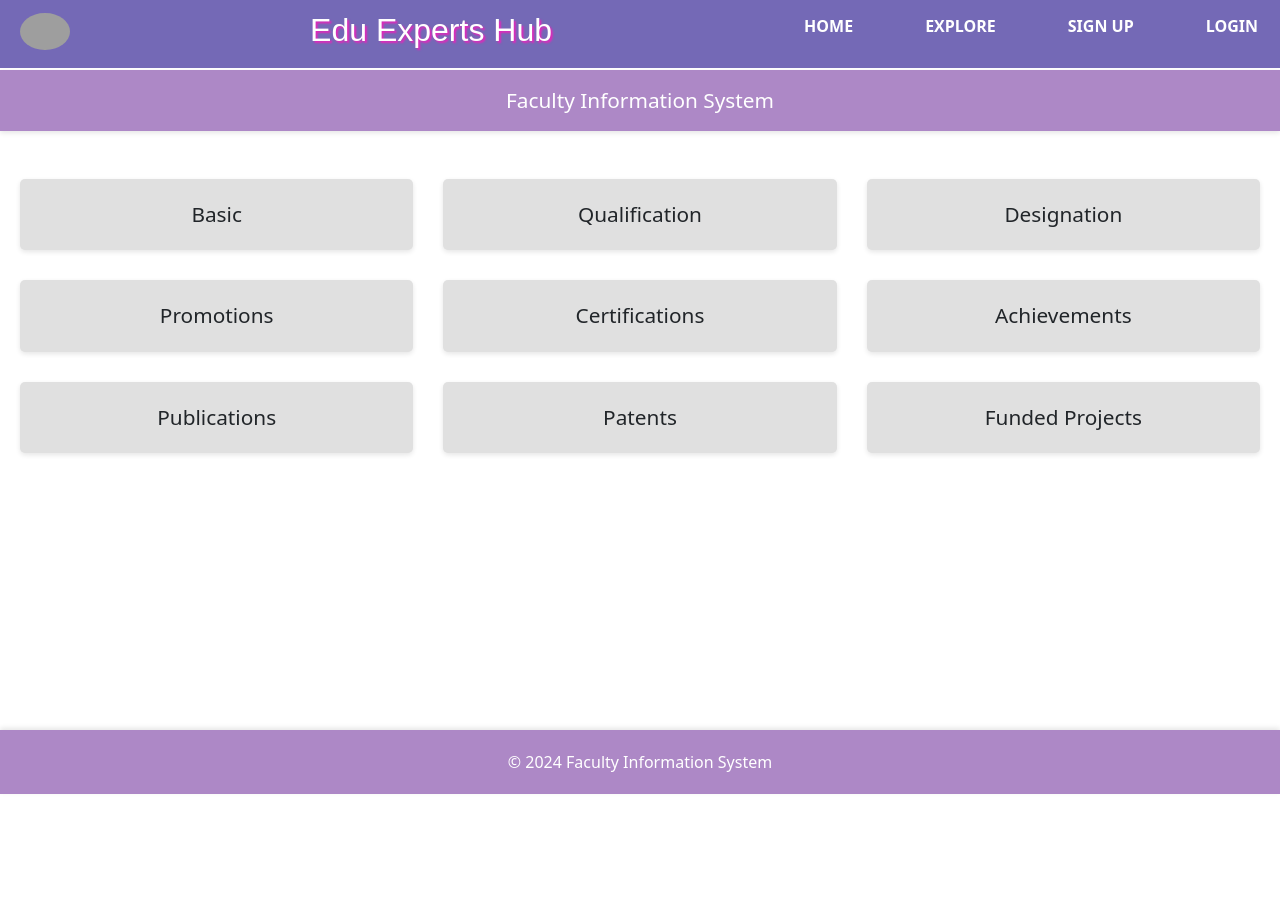
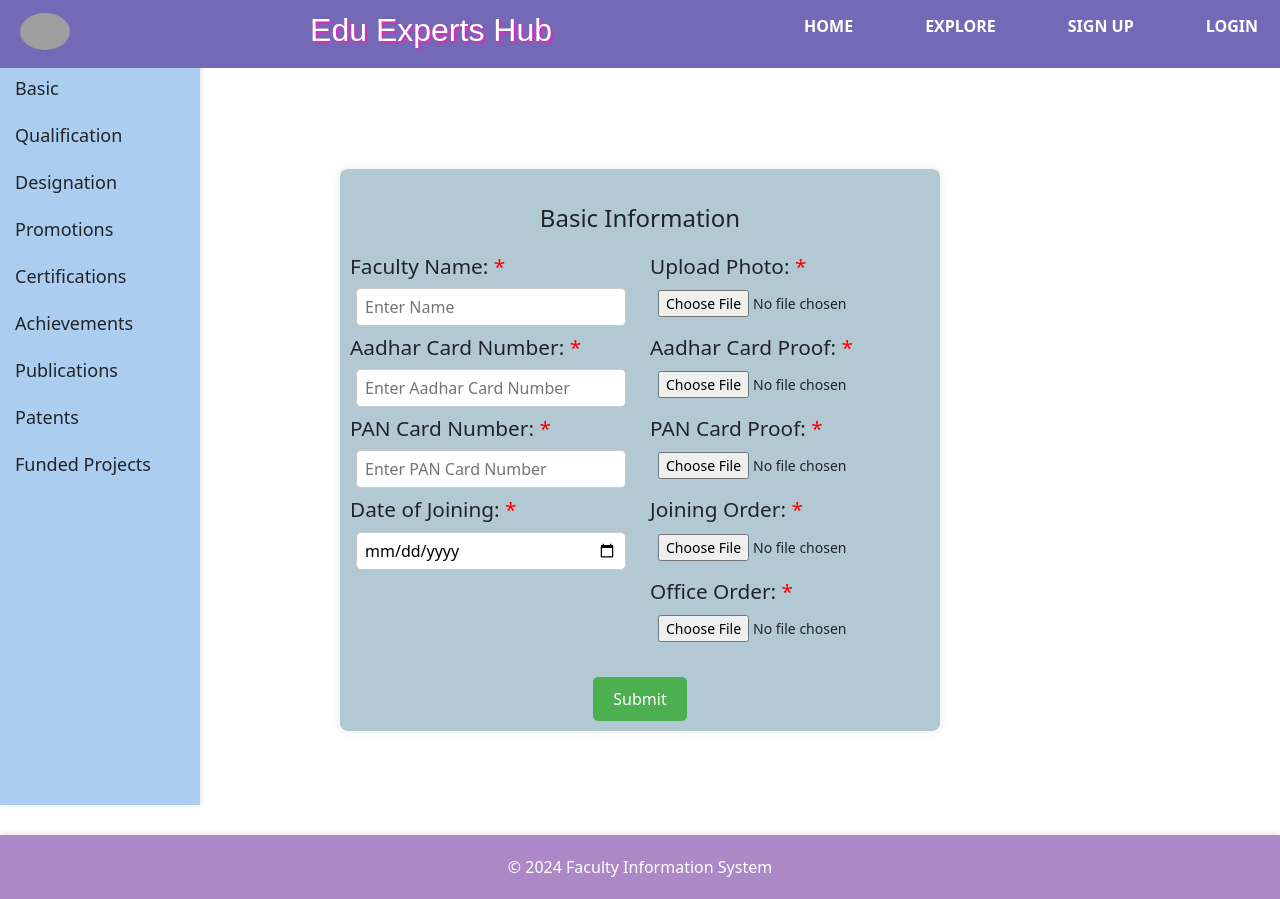
Before and after one commit to shravani2905/EduExpertsHub, a React (Create React App) app in the folder fieldproject/: page /user-dashboard in a window 1280 px wide. Before the commit the page ends 800 px from the top, so only its background shows below. Built offline with nearby package versions, Linux system fonts and the light colour scheme; grey boxes are pictures that could not be loaded; a web font is replaced by a local one.

Commit message:
sidebar added

```diff
--- a/fieldproject/src/Components/Achievements/Achievements.css
+++ b/fieldproject/src/Components/Achievements/Achievements.css
@@ -10,7 +10,7 @@
 }
 
 .achievements-form-container-custom {
-  margin-top: 100px;
+  margin-top: 70px;
 }
 
 .h2-custom {
--- a/fieldproject/src/Components/Basic/Basic.css
+++ b/fieldproject/src/Components/Basic/Basic.css
@@ -1,10 +1,10 @@
 .basic-form-container {
-  padding: 20px;
+  padding: 10px;
   background-color: #b2c9d4;
   border-radius: 8px;
   box-shadow: 0 0 10px rgba(0, 0, 0, 0.1);
   width: 600px;
-  margin: 60px auto; /* Centering horizontally and adding top margin */
+  margin: 10px auto; /* Centering horizontally and adding top margin */
   text-align: center;
   display: flex;
   flex-direction: column;
@@ -81,5 +81,5 @@
   justify-content: center;
   align-items: center;
   min-height: 100vh;
-  padding-top: 70px; /* Adjust this value based on the height of your navbar */
+  padding-top: 50px; /* Adjust this value based on the height of your navbar */
 }
--- a/fieldproject/src/Components/Footer/Footer.css
+++ b/fieldproject/src/Components/Footer/Footer.css
@@ -3,7 +3,6 @@
   background-color:#AD88C6;
   color: white;
   padding: 20px;
-  margin-top: 10px;
   text-align: center;
   box-shadow: 0 -2px 5px rgba(0,0,0,0.1);
 }
--- a/fieldproject/src/Components/Fundedprojects/Fundedproject.css
+++ b/fieldproject/src/Components/Fundedprojects/Fundedproject.css
@@ -1,3 +1,4 @@
 .fundedprojects{
     margin-top: 100px;
+    text-align: center;
 }
--- a/fieldproject/src/Components/Patents/Patents.css
+++ b/fieldproject/src/Components/Patents/Patents.css
@@ -1,3 +1,4 @@
 .patentsheading{
     margin-top: 100px;
+    text-align: center;
 }
--- a/fieldproject/src/Components/Publications/Publications.css
+++ b/fieldproject/src/Components/Publications/Publications.css
@@ -1,3 +1,4 @@
 .publicationshead{
     margin-top: 100px;
+    text-align: center;
 }
--- a/fieldproject/src/Components/Userdashboard/Userdashboard.css
+++ b/fieldproject/src/Components/Userdashboard/Userdashboard.css
@@ -1,49 +1,57 @@
-/* Remove the blue color and underline for the links */
-.grid-item a {
-  color: inherit; /* Inherits the color from the parent */
-  text-decoration: none; /* Removes the underline */
-}
-
-
-
+/* Main container for the dashboard */
 .main {
   display: flex;
   flex-direction: column;
-  padding-top: 70px; /* Adjust this value based on the height of your navbar */
+  padding-top: 5px; /* Adjust this value based on the height of your navbar */
 }
-
-.App-header {
-  background-color: #AD88C6;
-  color: white;
-  padding: 15px;
-  text-align: center;
-  font-size: 1.3rem;
-  box-shadow: 0 2px 5px rgba(0,0,0,0.1);
-  position: relative; /* Ensures it respects the space created by the padding */
-}
-
+/* Body styling to accommodate sidebar and content */
 .App-body {
   display: flex;
   flex-grow: 1;
   font-size: 1.3rem;
+  height: 100%;
 }
 
+/* Sidebar styling */
 .sidebar {
-  width: 250px;
-  padding: 20px;
+  width: 200px;
+  min-height: 750px;
+  position: fixed;
+  padding: 10px;
+  font-size: 0.7rem;
+  padding-top: 60px;
+  padding-left: 15px;
   box-shadow: 2px 0 5px rgba(0,0,0,0.1);
   display: flex;
   flex-direction: column;
   background-color: #abcdef;
   height: 100%;
+
 }
 
+/* Sidebar item styling */
+.sidebar-item {
+  margin: 10px 0;
+}
+
+.sidebar-item a {
+  color: inherit; /* Inherits the color from the parent */
+  text-decoration: none; /* Removes the underline */
+  font-size: 18px;
+}
+
+.sidebar-item a:hover {
+  color: #007bff;
+}
+
+/* Main content area styling */
 .main-content {
   flex-grow: 1;
-  padding: 20px;
-  margin-top: 28px;
+  padding: 10px;
+  margin-top: 10px;
 }
 
+/* If you still need grid styles for other parts of the application, keep these. Otherwise, they can be removed */
 .grid-container {
   display: grid;
   grid-template-columns: repeat(3, 1fr);
@@ -57,3 +65,8 @@
   border-radius: 5px;
   box-shadow: 0 2px 5px rgba(0,0,0,0.1);
 }
+
+.grid-item a {
+  color: inherit; /* Inherits the color from the parent */
+  text-decoration: none; /* Removes the underline */
+}
--- a/fieldproject/src/Components/Userdashboard/Userdashboard.js
+++ b/fieldproject/src/Components/Userdashboard/Userdashboard.js
@@ -1,44 +1,42 @@
 import React from 'react';
-import { Link } from 'react-router-dom';
+import { Link, Outlet } from 'react-router-dom';
 import './Userdashboard.css';
 
 function Userdashboard() {
   return (
     <div className="main">
-      <header className="App-header">
-        Faculty Information System
-      </header>
       <div className="App-body">
-        <div className="main-content">
-          <div className="grid-container">
-            <div className="grid-item">
-              <Link to="/basic">Basic</Link>
+        <div className="sidebar">
+          <div className="sidebar-item">
+            <Link to="basic">Basic</Link>
           </div>
-            <div className="grid-item">
-              <Link to="/qualification">Qualification</Link>
+          <div className="sidebar-item">
+            <Link to="qualification">Qualification</Link>
           </div>
-            <div className="grid-item">
-              <Link to="/designation">Designation</Link>
+          <div className="sidebar-item">
+            <Link to="designation">Designation</Link>
           </div>
-            <div className="grid-item">
-              <Link to="/promotions">Promotions</Link>
+          <div className="sidebar-item">
+            <Link to="promotions">Promotions</Link>
           </div>
-            <div className="grid-item">
-              <Link to="/certifications">Certifications</Link>
+          <div className="sidebar-item">
+            <Link to="certifications">Certifications</Link>
           </div>
-            <div className="grid-item">
-              <Link to="/achievements">Achievements</Link>
+          <div className="sidebar-item">
+            <Link to="achievements">Achievements</Link>
           </div>
-            <div className="grid-item">
-              <Link to="/publications">Publications</Link>
+          <div className="sidebar-item">
+            <Link to="publications">Publications</Link>
           </div>
-            <div className="grid-item">
-              <Link to="/patents">Patents</Link>
+          <div className="sidebar-item">
+            <Link to="patents">Patents</Link>
           </div>
-            <div className="grid-item">
-              <Link to="/funded-projects">Funded Projects</Link>
+          <div className="sidebar-item">
+            <Link to="funded-projects">Funded Projects</Link>
           </div>
         </div>
+        <div className="main-content">
+          <Outlet/>
         </div>
       </div>
     </div>
```
Also changed, not shown: fieldproject/src/App.js (+30 -23 lines). Lines whose indentation alone changed are shown as unchanged.
